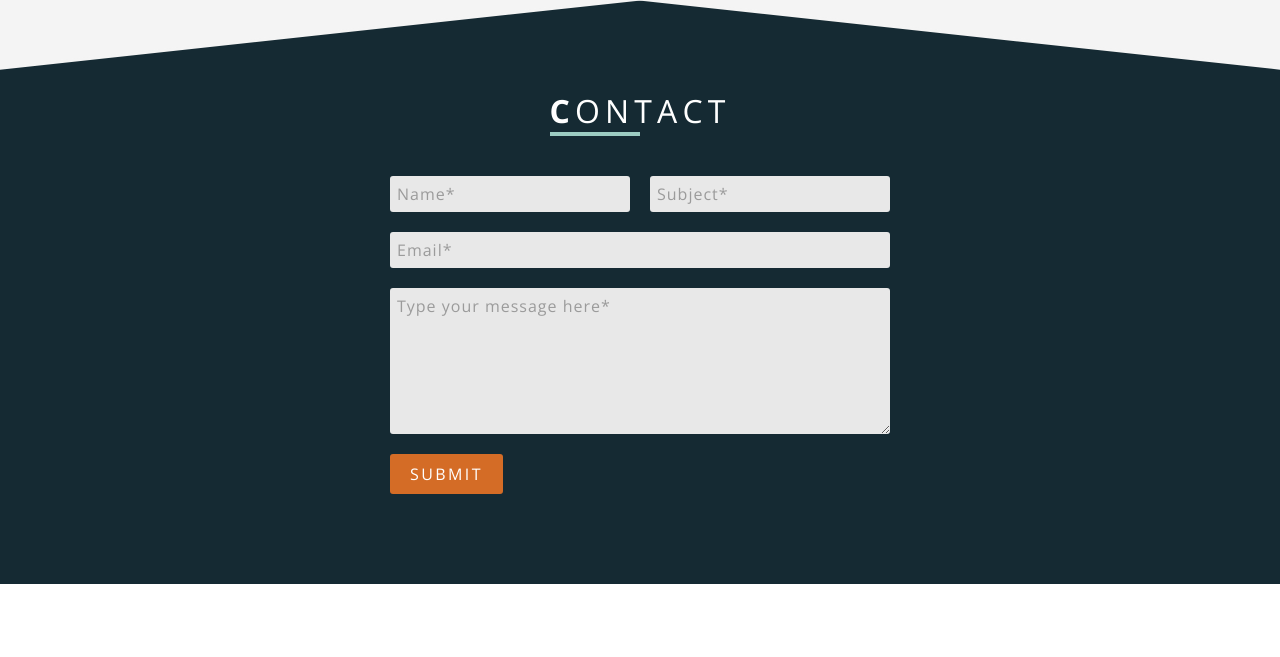
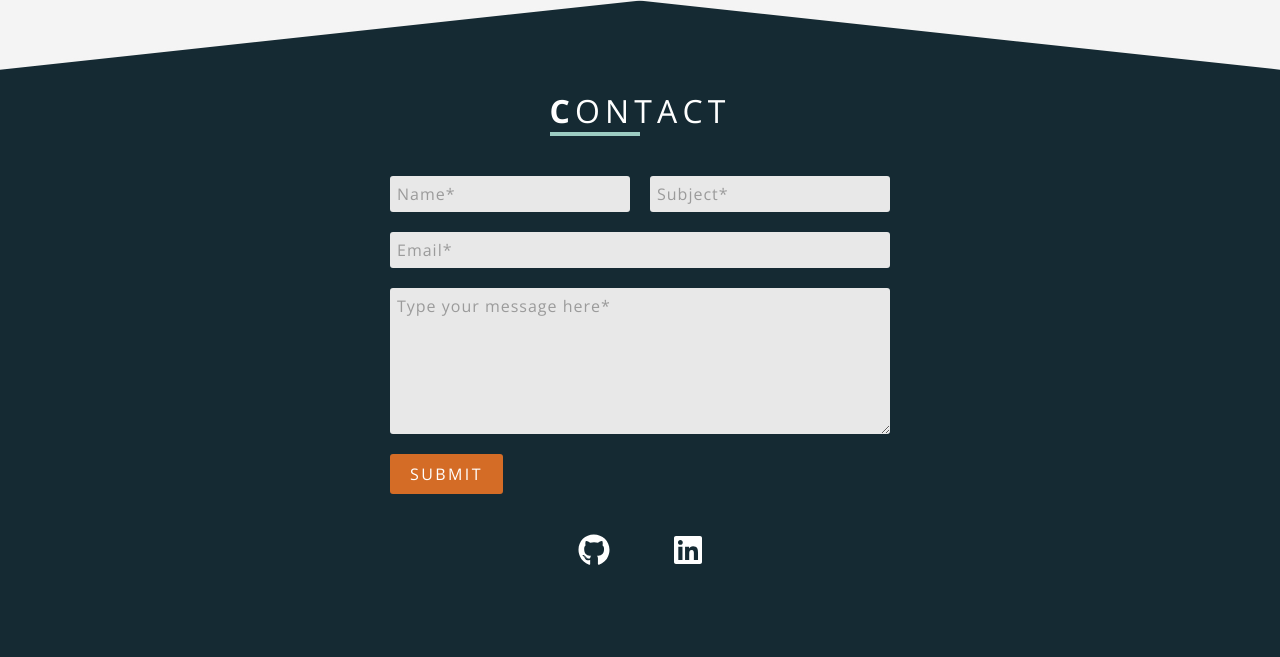
Before and after one commit to gomezja/single-page-website-project, a PHP site: page / in a window 1280 px wide. Shown: the part 1984-2641 px from the top of the page. Before the commit the page ends 2568 px from the top, so only its background shows below. Run offline with PHP 8.4, Linux system fonts and the light colour scheme; some libraries are stand-ins or nearby versions.

Commit message:
Added social icons to contact section

```diff
--- a/index.html
+++ b/index.html
@@ -233,6 +233,11 @@
 
             <button class="btn" type="submit"><span class="btn__text">Submit</span></button>
         </form>
+
+        <div class="contact__social">
+            <a class="contact__icon contact__icon--mr" href="https://www.linkedin.com/in/gomezja/"><i class="fab fa-github fa-2x"></i></a>
+            <a class="contact__icon contact__icon--ml" href="https://github.com/gomezja"><i class="fab fa-linkedin fa-2x"></i></a>
+        </div>
     </section>
 
     <button id="myBtn" class="btn btn--scroll-up"><i class="fas fa-angle-up"></i></button>
--- a/style.css
+++ b/style.css
@@ -523,6 +523,31 @@ html, body {
     float: right;
 }
 
+.contact__social {
+    margin-top: 40px;
+    text-align: center;
+}
+
+.contact__icon {
+    color: white;
+    position: relative;
+    top: 0;
+    transition: 0.4s;
+}
+
+.contact__icon:hover {
+    color: #9cccc2;
+    top: -4px;
+}
+
+.contact__icon--mr {
+    margin-right: 30px;
+}
+
+.contact__icon--ml {
+    margin-left: 30px;
+}
+
 .btn {
     background: #d46c26;
     border: none;
@@ -534,17 +559,17 @@ html, body {
     -webkit-transition: 0.3s;
 }
 
+.btn:hover {
+    background: #dd7c3c;
+    cursor: pointer;
+}
+
 .btn__text {
     color: #ffffff;
     font-size: 1rem;
     letter-spacing: 0.15em;
     padding: 0 20px;
     text-transform: uppercase;
-}
-
-.btn:hover {
-    background: #dd7c3c;
-    cursor: pointer;
 }
 
 .btn--scroll-up {
```
